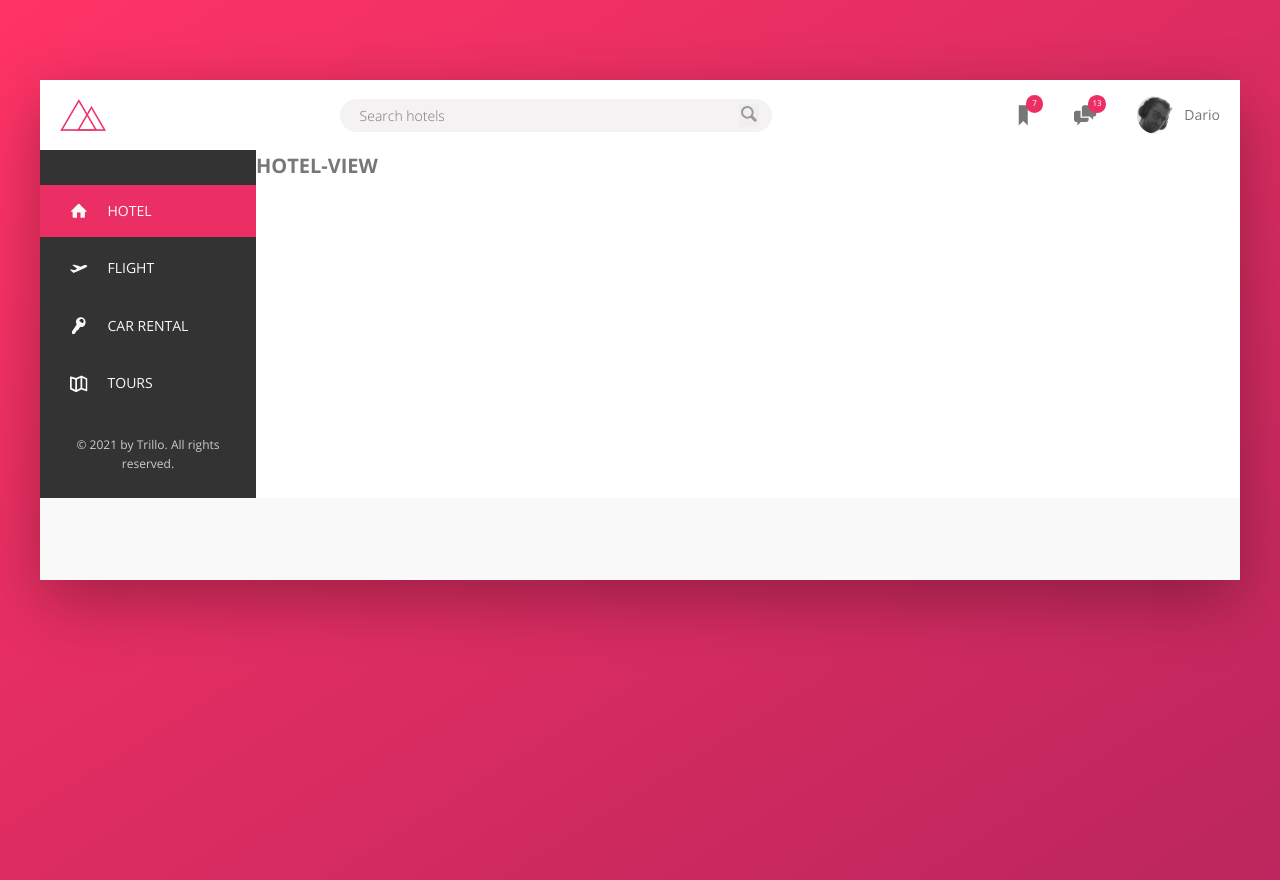
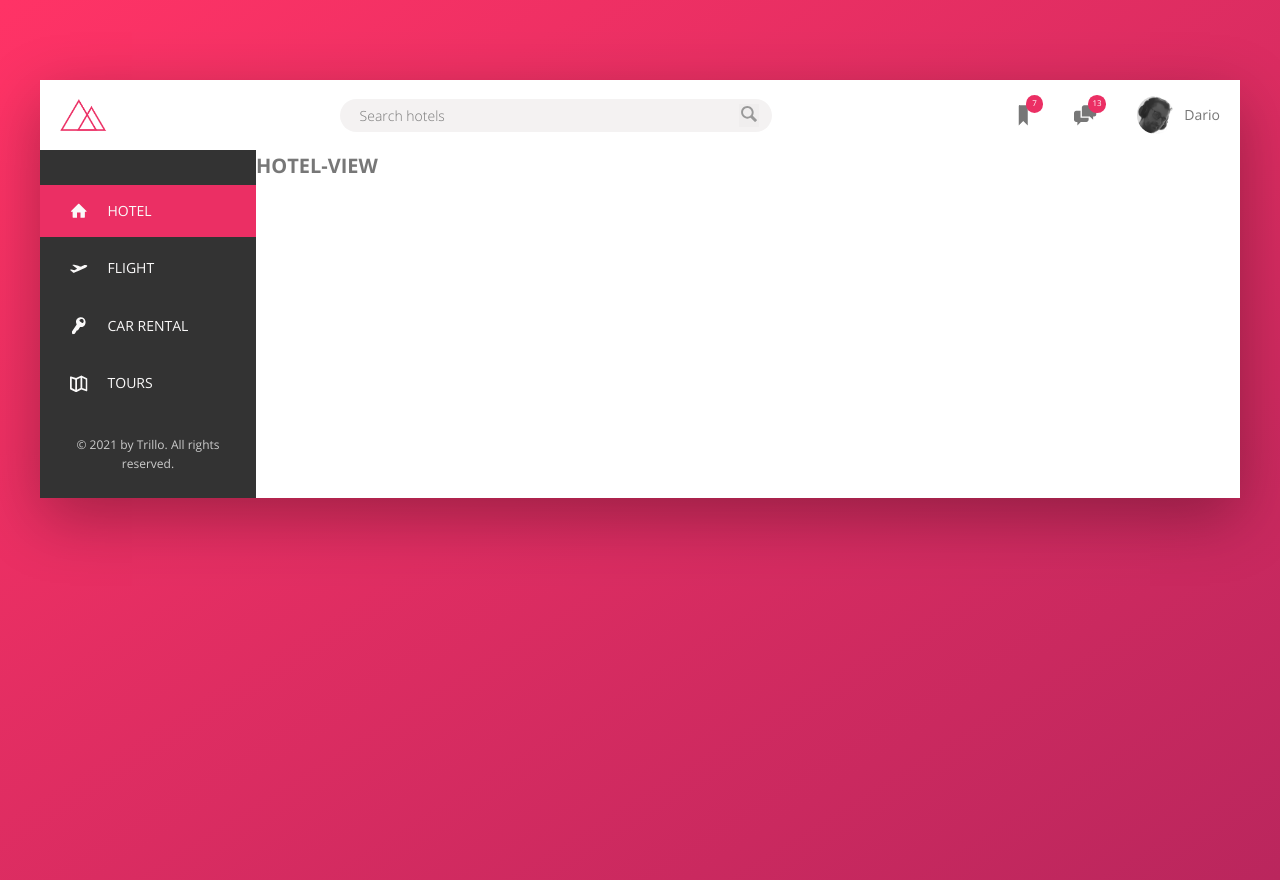
Before and after one commit to dario-piotrowicz/VueJS3-CSS_demo_Trillo_website_miniproject, a Vue app: page / in a window 1280 px wide. Built offline with nearby package versions, Linux system fonts and the light colour scheme.

Commit message:
removed app-container min-height no longer needed

```diff
--- a/src/components/AppContainer.vue
+++ b/src/components/AppContainer.vue
@@ -28,7 +28,6 @@ export default {
   margin: 8rem auto;
   background-color: var(--color-gray-lightest);
   box-shadow: 0 2rem 6rem transparentize(#000, 0.7);
-  min-height: 50rem;
 }
 
 .content {
```
